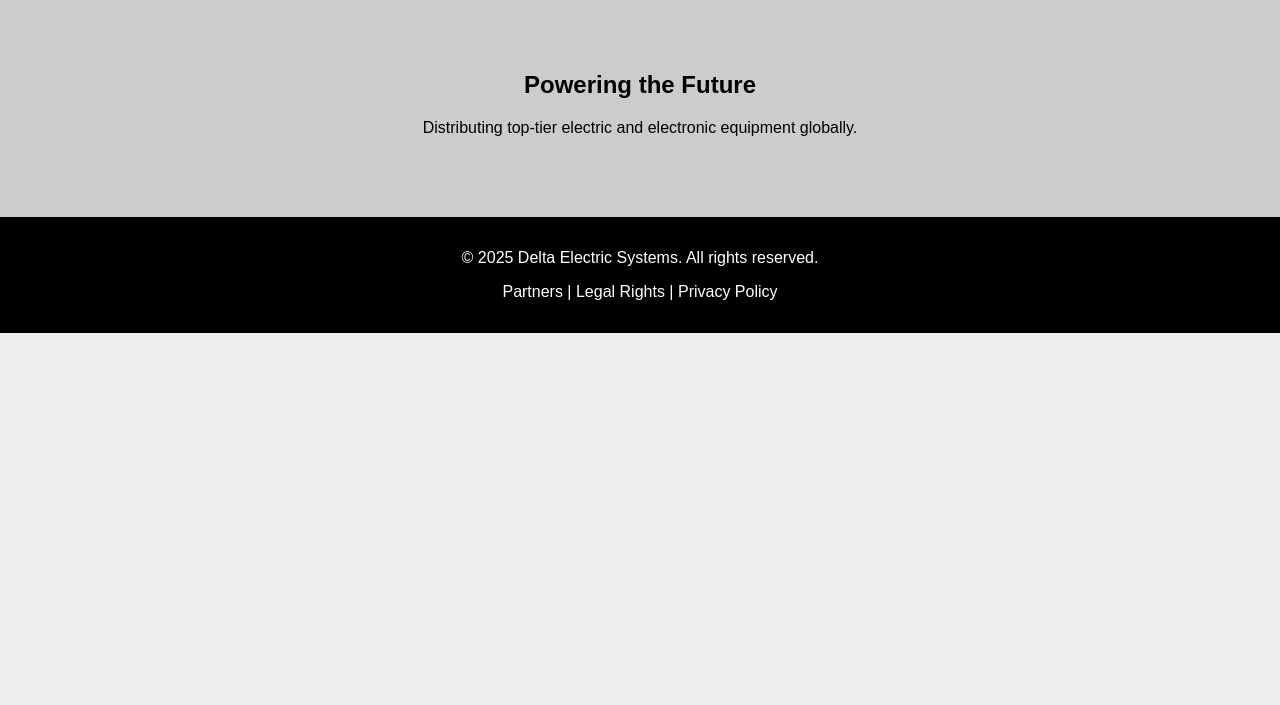
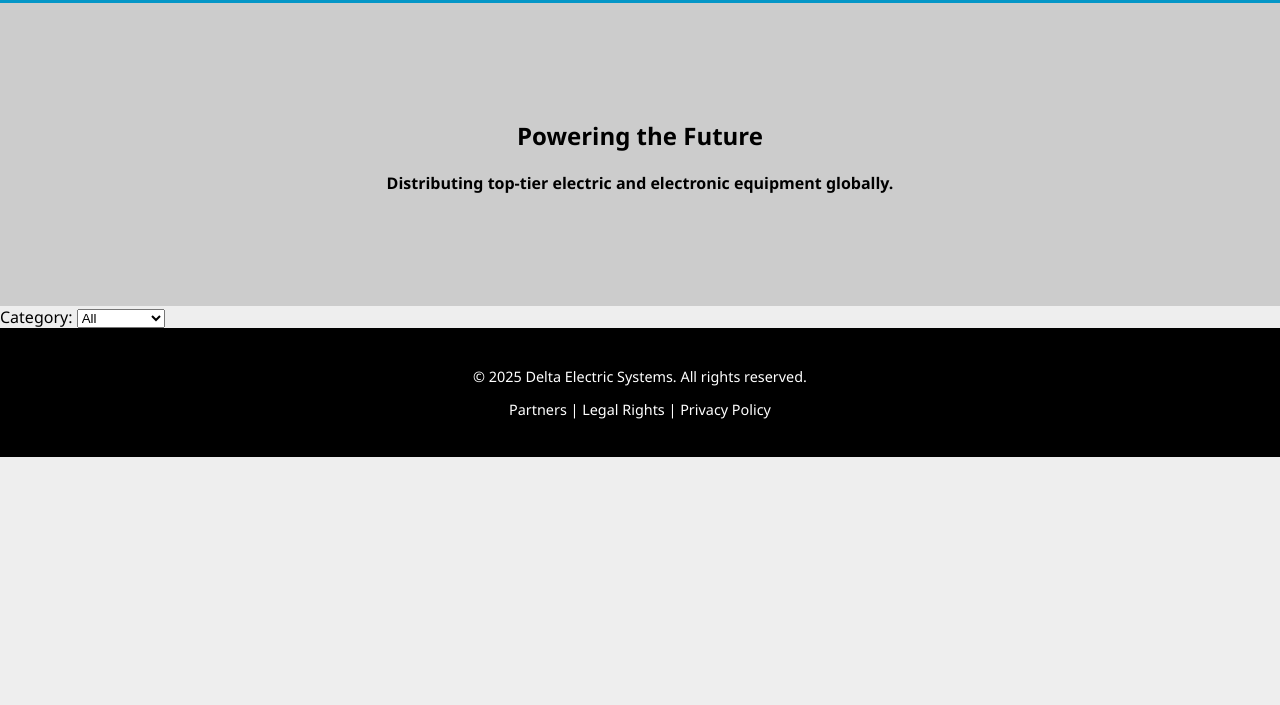
Before and after one commit to kiwixi/DES_Testings, a plain HTML site: page index.html in a window 1280 px wide. Shown: the part 95-800 px from the top of the page. Drawn offline with Linux system fonts and the light colour scheme.

Commit message:
Update index.html
Testing different css looks

```diff
--- a/index.html
+++ b/index.html
@@ -4,7 +4,7 @@
   <meta charset="UTF-8" />
   <meta name="viewport" content="width=device-width, initial-scale=1" />
   <title>Delta Electric Systems</title>
-  <link id="theme-style" rel="stylesheet" href="DES_Prototype1.css" />
+  <link id="theme-style" rel="stylesheet" href="DES_Prototype2.css" />
 </head>
 <body>
   <header>
```
